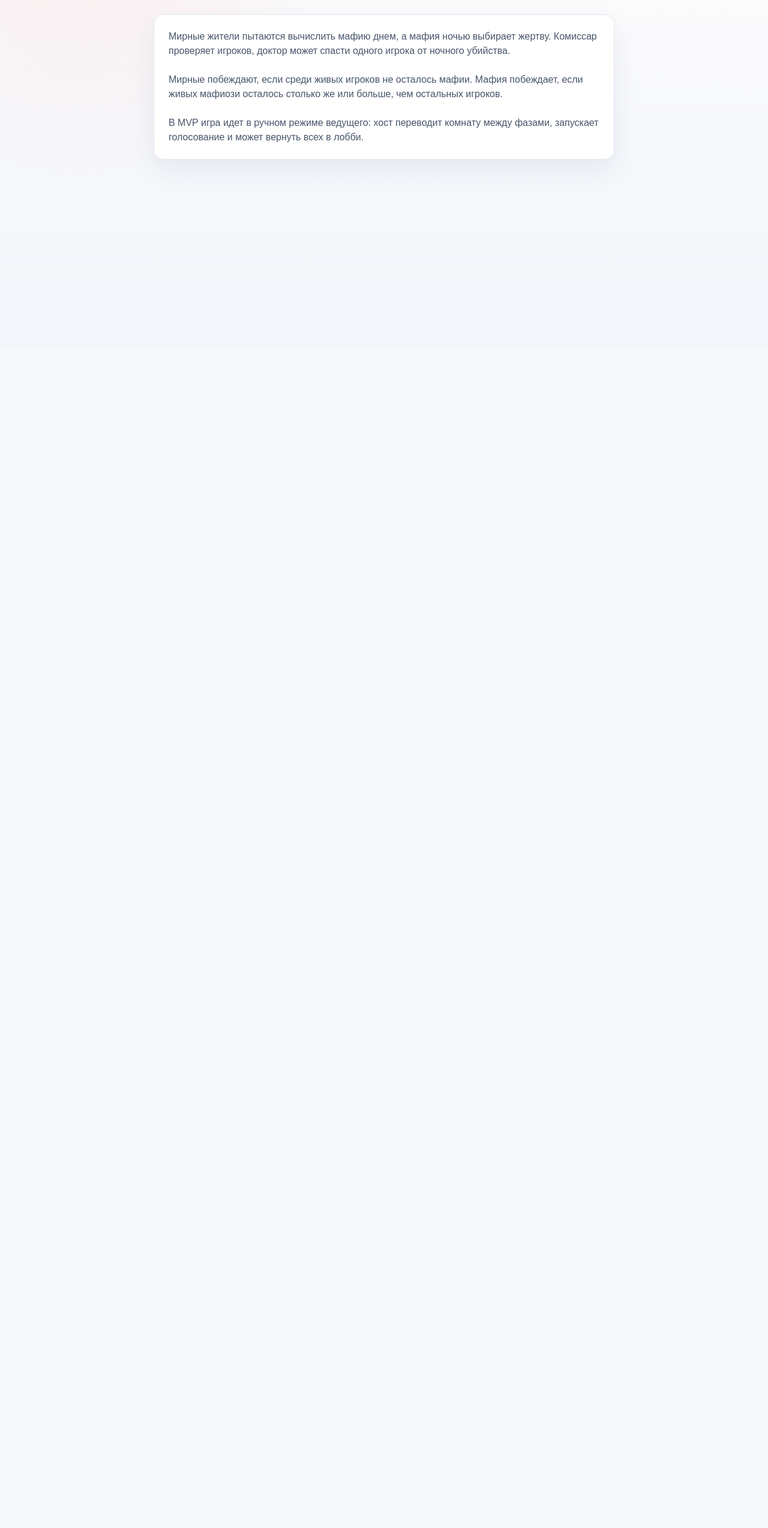
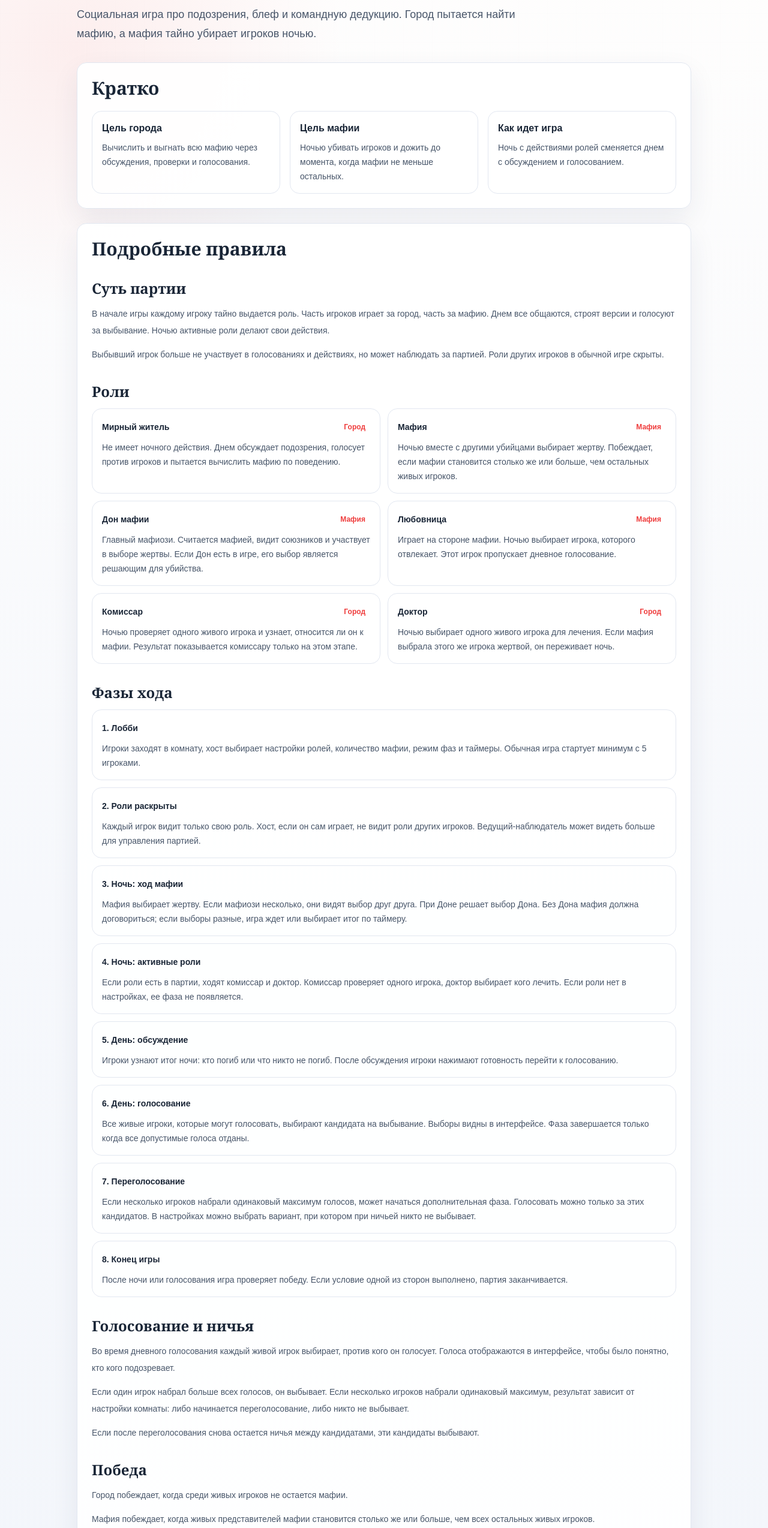
Before and after one commit to Iutin12/Project-Game, a Next.js app: page /rules/mafia in a window 1280 px wide. Shown: the part 218-2766 px from the top of the page at 60% size. Before the commit the page ends 800 px from the top, so only its background shows below. Built offline with nearby package versions, Linux system fonts and the light colour scheme.

Commit message:
Expand mafia rules page

```diff
--- a/src/app/rules/mafia/page.tsx
+++ b/src/app/rules/mafia/page.tsx
@@ -1,26 +1,188 @@
 import { AppShell } from "@/components/layout/AppShell";
+
+const roles = [
+  {
+    title: "Мирный житель",
+    side: "Город",
+    text: "Не имеет ночного действия. Днем обсуждает подозрения, голосует против игроков и пытается вычислить мафию по поведению."
+  },
+  {
+    title: "Мафия",
+    side: "Мафия",
+    text: "Ночью вместе с другими убийцами выбирает жертву. Побеждает, если мафии становится столько же или больше, чем остальных живых игроков."
+  },
+  {
+    title: "Дон мафии",
+    side: "Мафия",
+    text: "Главный мафиози. Считается мафией, видит союзников и участвует в выборе жертвы. Если Дон есть в игре, его выбор является решающим для убийства."
+  },
+  {
+    title: "Любовница",
+    side: "Мафия",
+    text: "Играет на стороне мафии. Ночью выбирает игрока, которого отвлекает. Этот игрок пропускает дневное голосование."
+  },
+  {
+    title: "Комиссар",
+    side: "Город",
+    text: "Ночью проверяет одного живого игрока и узнает, относится ли он к мафии. Результат показывается комиссару только на этом этапе."
+  },
+  {
+    title: "Доктор",
+    side: "Город",
+    text: "Ночью выбирает одного живого игрока для лечения. Если мафия выбрала этого же игрока жертвой, он переживает ночь."
+  }
+];
+
+const phases = [
+  {
+    title: "1. Лобби",
+    text: "Игроки заходят в комнату, хост выбирает настройки ролей, количество мафии, режим фаз и таймеры. Обычная игра стартует минимум с 5 игроками."
+  },
+  {
+    title: "2. Роли раскрыты",
+    text: "Каждый игрок видит только свою роль. Хост, если он сам играет, не видит роли других игроков. Ведущий-наблюдатель может видеть больше для управления партией."
+  },
+  {
+    title: "3. Ночь: ход мафии",
+    text: "Мафия выбирает жертву. Если мафиози несколько, они видят выбор друг друга. При Доне решает выбор Дона. Без Дона мафия должна договориться; если выборы разные, игра ждет или выбирает итог по таймеру."
+  },
+  {
+    title: "4. Ночь: активные роли",
+    text: "Если роли есть в партии, ходят комиссар и доктор. Комиссар проверяет одного игрока, доктор выбирает кого лечить. Если роли нет в настройках, ее фаза не появляется."
+  },
+  {
+    title: "5. День: обсуждение",
+    text: "Игроки узнают итог ночи: кто погиб или что никто не погиб. После обсуждения игроки нажимают готовность перейти к голосованию."
+  },
+  {
+    title: "6. День: голосование",
+    text: "Все живые игроки, которые могут голосовать, выбирают кандидата на выбывание. Выборы видны в интерфейсе. Фаза завершается только когда все допустимые голоса отданы."
+  },
+  {
+    title: "7. Переголосование",
+    text: "Если несколько игроков набрали одинаковый максимум голосов, может начаться дополнительная фаза. Голосовать можно только за этих кандидатов. В настройках можно выбрать вариант, при котором при ничьей никто не выбывает."
+  },
+  {
+    title: "8. Конец игры",
+    text: "После ночи или голосования игра проверяет победу. Если условие одной из сторон выполнено, партия заканчивается."
+  }
+];
 
 export default function MafiaRulesPage() {
   return (
     <AppShell>
-      <article className="mx-auto max-w-3xl py-12">
+      <article className="mx-auto max-w-5xl py-12">
         <p className="text-sm font-semibold uppercase tracking-[0.22em] text-ocean">Правила</p>
         <h1 className="mt-3 font-display text-5xl font-semibold text-ink">Мафия</h1>
-        <div className="mt-8 space-y-6 rounded-2xl border border-line bg-white p-6 text-slate-600 shadow-soft">
+        <p className="mt-4 max-w-3xl text-lg leading-8 text-slate-600">
+          Социальная игра про подозрения, блеф и командную дедукцию. Город пытается найти мафию,
+          а мафия тайно убирает игроков ночью.
+        </p>
+
+        <section className="mt-8 rounded-2xl border border-line bg-white/90 p-6 shadow-soft">
+          <h2 className="font-display text-3xl font-semibold text-ink">Кратко</h2>
+          <div className="mt-5 grid gap-4 md:grid-cols-3">
+            <SummaryCard title="Цель города" text="Вычислить и выгнать всю мафию через обсуждения, проверки и голосования." />
+            <SummaryCard title="Цель мафии" text="Ночью убивать игроков и дожить до момента, когда мафии не меньше остальных." />
+            <SummaryCard title="Как идет игра" text="Ночь с действиями ролей сменяется днем с обсуждением и голосованием." />
+          </div>
+        </section>
+
+        <section className="mt-6 rounded-2xl border border-line bg-white/90 p-6 shadow-soft">
+          <h2 className="font-display text-3xl font-semibold text-ink">Подробные правила</h2>
+
+          <RulesBlock title="Суть партии">
             <p>
-            Мирные жители пытаются вычислить мафию днем, а мафия ночью выбирает жертву.
-            Комиссар проверяет игроков, доктор может спасти одного игрока от ночного убийства.
+              В начале игры каждому игроку тайно выдается роль. Часть игроков играет за город,
+              часть за мафию. Днем все общаются, строят версии и голосуют за выбывание.
+              Ночью активные роли делают свои действия.
             </p>
             <p>
-            Мирные побеждают, если среди живых игроков не осталось мафии. Мафия побеждает,
-            если живых мафиози осталось столько же или больше, чем остальных игроков.
+              Выбывший игрок больше не участвует в голосованиях и действиях, но может наблюдать за партией.
+              Роли других игроков в обычной игре скрыты.
+            </p>
+          </RulesBlock>
+
+          <RulesBlock title="Роли">
+            <div className="grid gap-3 md:grid-cols-2">
+              {roles.map((role) => (
+                <div key={role.title} className="rounded-2xl border border-line bg-cloud/70 p-4">
+                  <div className="flex items-center justify-between gap-3">
+                    <h3 className="font-bold text-ink">{role.title}</h3>
+                    <span className="rounded-full bg-white px-2 py-1 text-xs font-bold text-ocean">{role.side}</span>
+                  </div>
+                  <p className="mt-2 text-sm leading-6 text-slate-600">{role.text}</p>
+                </div>
+              ))}
+            </div>
+          </RulesBlock>
+
+          <RulesBlock title="Фазы хода">
+            <div className="space-y-3">
+              {phases.map((phase) => (
+                <div key={phase.title} className="rounded-2xl border border-line bg-cloud/70 p-4">
+                  <h3 className="font-bold text-ink">{phase.title}</h3>
+                  <p className="mt-2 text-sm leading-6 text-slate-600">{phase.text}</p>
+                </div>
+              ))}
+            </div>
+          </RulesBlock>
+
+          <RulesBlock title="Голосование и ничья">
+            <p>
+              Во время дневного голосования каждый живой игрок выбирает, против кого он голосует.
+              Голоса отображаются в интерфейсе, чтобы было понятно, кто кого подозревает.
             </p>
             <p>
-            В MVP игра идет в ручном режиме ведущего: хост переводит комнату между фазами,
-            запускает голосование и может вернуть всех в лобби.
+              Если один игрок набрал больше всех голосов, он выбывает. Если несколько игроков набрали
+              одинаковый максимум, результат зависит от настройки комнаты: либо начинается переголосование,
+              либо никто не выбывает.
             </p>
-        </div>
+            <p>
+              Если после переголосования снова остается ничья между кандидатами, эти кандидаты выбывают.
+            </p>
+          </RulesBlock>
+
+          <RulesBlock title="Победа">
+            <p>
+              Город побеждает, когда среди живых игроков не остается мафии.
+            </p>
+            <p>
+              Мафия побеждает, когда живых представителей мафии становится столько же или больше,
+              чем всех остальных живых игроков.
+            </p>
+          </RulesBlock>
+
+          <RulesBlock title="Настройки комнаты">
+            <p>
+              Перед стартом хост может настроить количество мафии и включить или выключить дополнительные роли:
+              Дона, Любовницу, Комиссара и Доктора.
+            </p>
+            <p>
+              Также можно выбрать режим фаз: ручной переход по кнопке или таймеры для ночных действий,
+              обсуждения и голосования.
+            </p>
+          </RulesBlock>
+        </section>
       </article>
     </AppShell>
   );
 }
+
+function SummaryCard({ title, text }: { title: string; text: string }) {
+  return (
+    <div className="rounded-2xl border border-line bg-cloud/70 p-4">
+      <h3 className="font-bold text-ink">{title}</h3>
+      <p className="mt-2 text-sm leading-6 text-slate-600">{text}</p>
+    </div>
+  );
+}
+
+function RulesBlock({ title, children }: { title: string; children: React.ReactNode }) {
+  return (
+    <section className="mt-8">
+      <h2 className="font-display text-2xl font-semibold text-ink">{title}</h2>
+      <div className="mt-3 space-y-3 text-sm leading-7 text-slate-600">{children}</div>
+    </section>
+  );
+}
```
Lines whose indentation alone changed are shown as unchanged.
